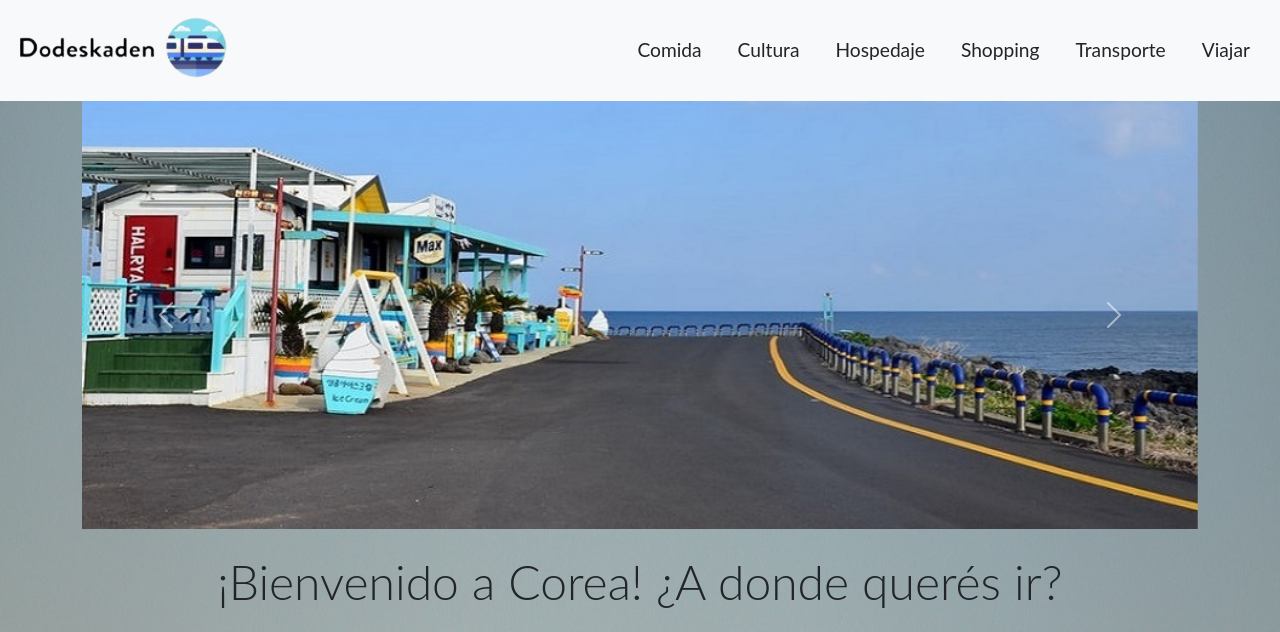
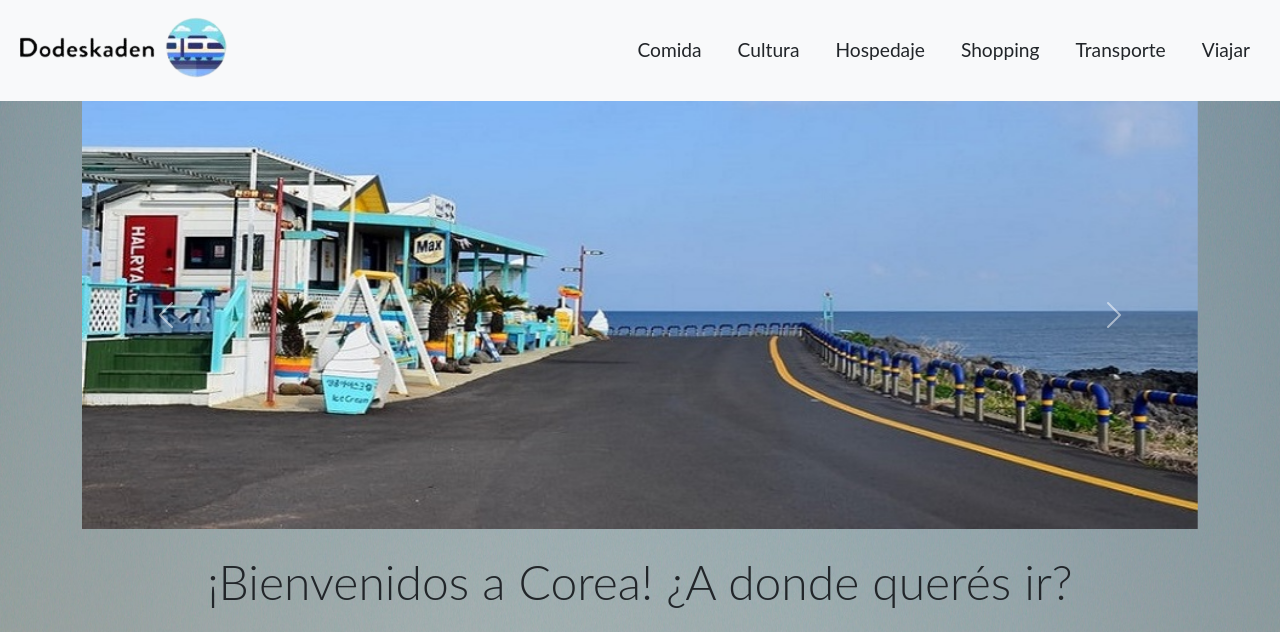
Before and after one commit to Aniuzkafa/Dodeskaden-Proyect, a website: page index.html in a window 1280 px wide. Shown: the top 632 px of the page. Drawn offline with nearby package versions, Linux system fonts and the light colour scheme.

Commit message:
Arreglo titulo index x Bienvenidos

```diff
--- a/index.html
+++ b/index.html
@@ -105,7 +105,7 @@
     <!--Videos-->
 
     <section class="container">
-      <h1 class="display-5 text-center mt-2 p-3">¡Bienvenido a Corea! ¿A donde querés ir?</h1>
+      <h1 class="display-5 text-center mt-2 p-3">¡Bienvenidos a Corea! ¿A donde querés ir?</h1>
       <div class="row">
 
         <div class="poronga col-lg-6 col-md-6 col-sm-6">
```
